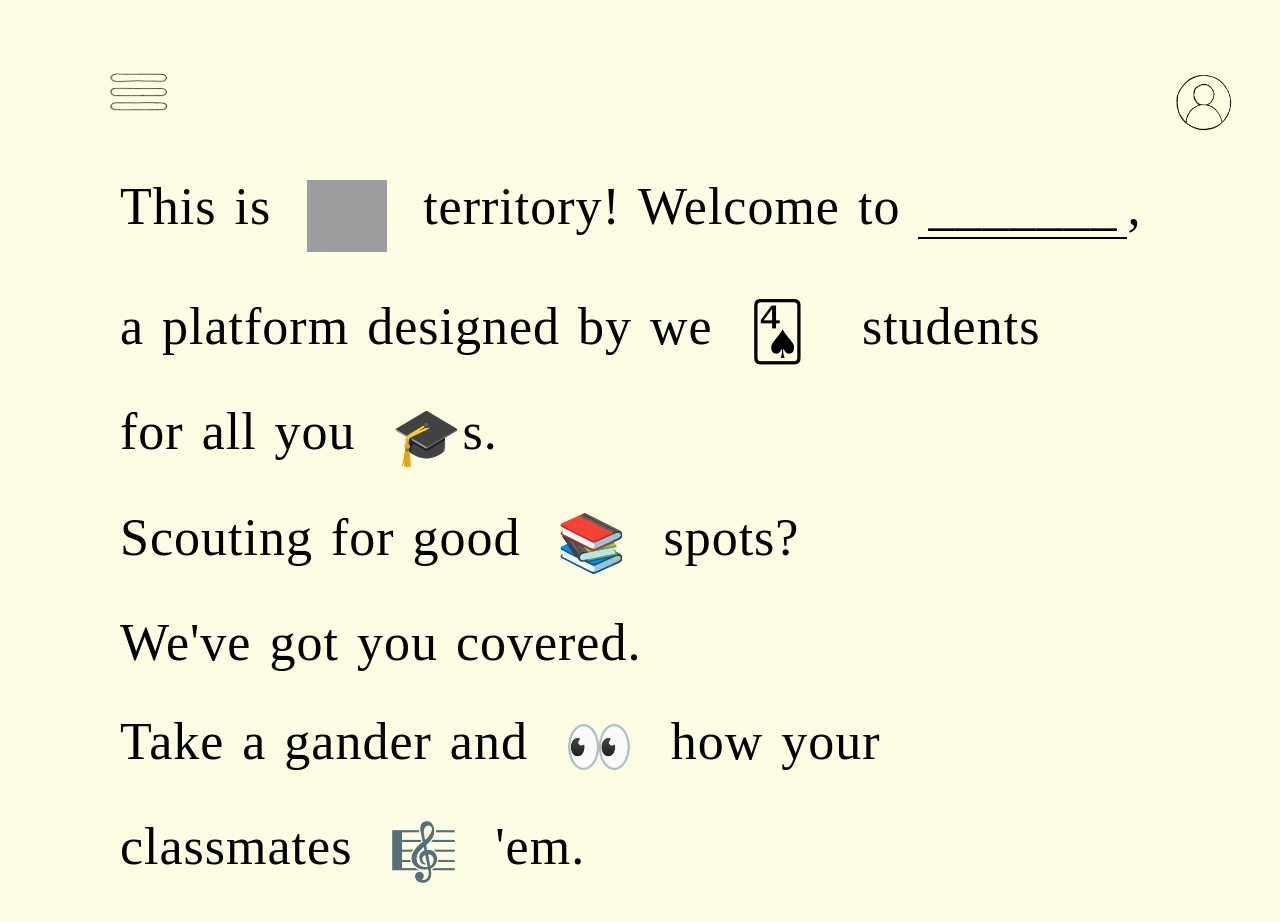
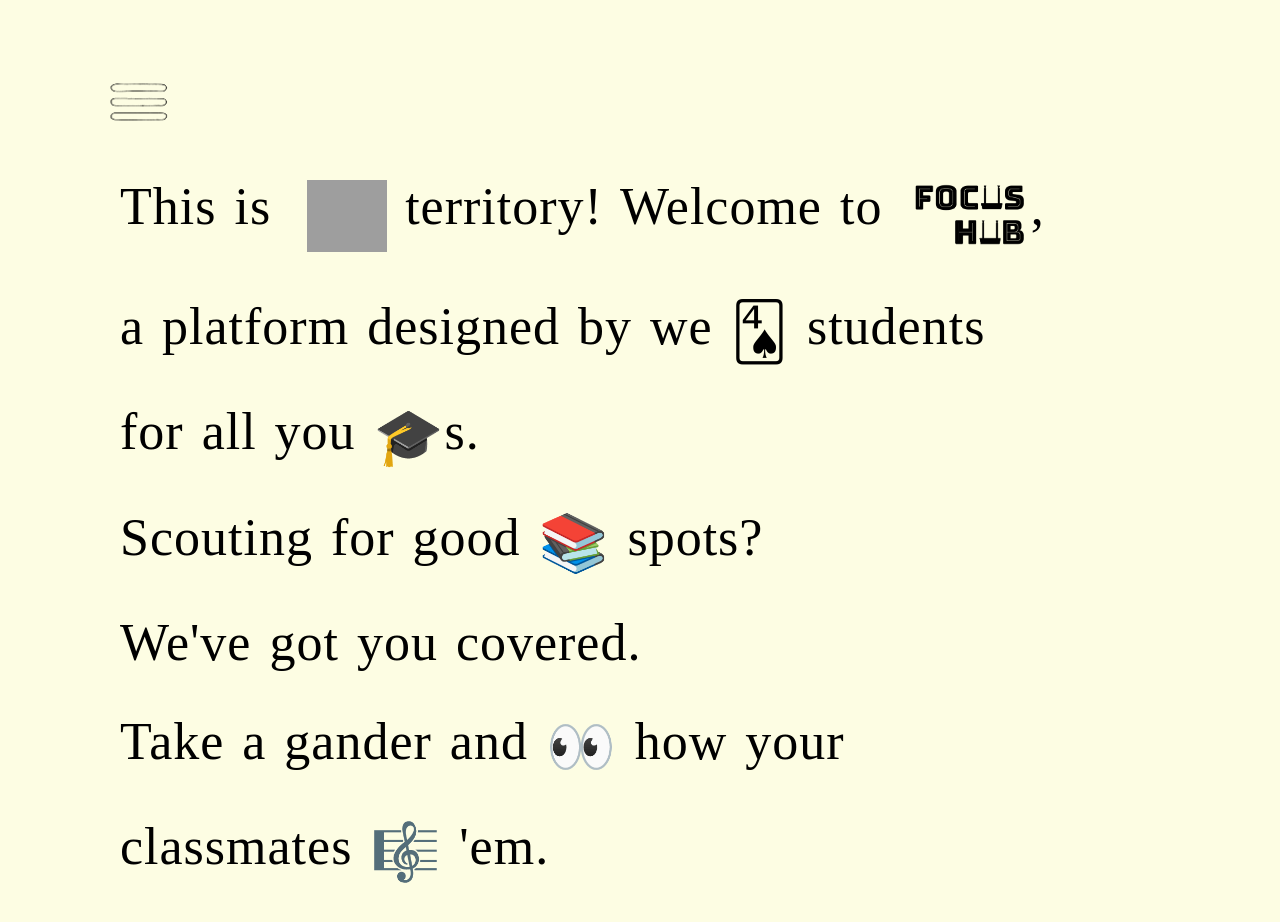
Before and after one commit to joannajames/FocusHub, a Vue app in the folder frontend/: page / in a window 1280 px wide. Shown: the top 922 px of the page. Built offline with nearby package versions, Linux system fonts and the light colour scheme; grey boxes are pictures that could not be loaded; a web font is replaced by a local one.

Commit message:
Update HomePage.vue

```diff
--- a/frontend/src/components/HomePage.vue
+++ b/frontend/src/components/HomePage.vue
@@ -1,40 +1,47 @@
 <template>
   <div class="container">
     <header class="header">
-
       <div class="nav-container">
-        <img src="/icons/Menu_Burger.png" alt="Menu" class="icon menu-icon" @click="toggleDropdown" />
-        <ul v-if="isDropdownOpen" class="dropdown">
+        <img
+          src="/icons/Menu_Burger.png"
+          alt="Menu"
+          class="icon menu-icon"
+        />
+        <ul class="dropdown">
           <li><a href="#" @click="navigateTo('/the_hub')">The Hub</a></li>
           <li><a href="#" @click="navigateTo('/contact_us')">Contact Us</a></li>
+          <li><a href="#" @click="navigateTo('/account')">Account</a></li>
         </ul>
       </div>
 
-      <img src="/icons/User_Account.png" alt="Account" class="icon account-icon" @click="goToAccount" />
     </header>
 
-    <p> This is&nbsp; <img src="https://a.espncdn.com/guid/c9b15717-b2d4-9e2b-2d8f-e02bc806fcae/logos/secondary_logo_on_white_color.png" alt="boston university terrier" class="emoji">&nbsp; territory! Welcome to <span class="blank">_______</span>, </p>
-    <p> a platform designed by we&nbsp; <span class="emoji">🂤 </span>&nbsp; students </p>
-    <p> for all you&nbsp; <span class="emoji">🎓</span>s. </p>
-    <p> Scouting for good&nbsp; <span class="emoji">📚</span>&nbsp; spots? </p>
+    <p>
+      This is&nbsp;
+      <img
+        src="https://a.espncdn.com/guid/c9b15717-b2d4-9e2b-2d8f-e02bc806fcae/logos/secondary_logo_on_white_color.png"
+        alt="Boston University Terrier"
+        class="emoji"
+      />&nbsp;territory!
+      Welcome to
+      <img
+        src="/icons/FocushubLogo.png"
+        alt="FocusHub Logo"
+        class="inline-logo"
+        @click="navigateTo('/')"
+      />,
+    </p>
+
+    <p> a platform designed by we <span class="emoji">🂤</span> students </p>
+    <p> for all you <span class="emoji">🎓</span>s. </p>
+    <p> Scouting for good <span class="emoji">📚</span> spots? </p>
     <p> We've got you covered. </p>
-    <p> Take a gander and&nbsp; <span class="emoji">👀</span>&nbsp; how your </p>
-    <p> classmates&nbsp; <span class="emoji">🎼</span>&nbsp; 'em. </p>
+    <p> Take a gander and <span class="emoji">👀</span> how your </p>
+    <p> classmates <span class="emoji">🎼</span> 'em. </p>
   </div>
 </template>
 
 <script setup>
-import { ref } from 'vue';
-
-const isDropdownOpen = ref(false);
-
-const goToAccount = () => {
-  window.location.href = "/account";
-};
-
-const toggleDropdown = () => {
-  isDropdownOpen.value = !isDropdownOpen.value;
-};
 
 const navigateTo = (path) => {
   window.location.href = path;
@@ -43,7 +50,7 @@ const navigateTo = (path) => {
 
 @font-face {
   font-family: 'Sansation Light';
-  src: url('@/assets/sansation/Sansation-Light.ttf') format('truetype');
+  src: url('@/assets/Sansation_Light.ttf') format('truetype');
   font-weight: normal;
   font-style: normal;
 }
@@ -58,6 +65,7 @@ const navigateTo = (path) => {
   text-align: left;
 }
 
+/* Paragraph text */
 p {
   font-size: 52px;
   line-height: 0.9;
@@ -65,6 +73,7 @@ p {
   letter-spacing: 1px;
 }
 
+/* Emojis and inline icons */
 .emoji {
   width: 80px;
   height: 80px;
@@ -72,11 +81,14 @@ p {
   font-size: 3.5rem;
 }
 
-.blank {
-  border-bottom: 2px solid black;
-  padding: 2px 10px;
+.inline-logo {
+  height: 65px;
+  vertical-align: middle;
+  cursor: pointer;
+  margin: 0 6px;
 }
 
+/* Header Styles */
 .header {
   display: flex;
   justify-content: space-between;
@@ -91,15 +103,12 @@ p {
   z-index: 1000;
 }
 
+/* Icons */
 .icon {
-  width: 200px;
-  height: 150px;
+  width: 220px;
+  height: 170px;
+  margin-top: 20px;
   cursor: pointer;
-}
-
-.account-icon {
-  width: 200px;
-  height: 150px;
 }
 
 .menu-icon {
@@ -107,12 +116,13 @@ p {
   height: 300px;
 }
 
+/* Navigation dropdown */
 .nav-container {
   position: relative;
 }
 
 .dropdown {
-  font-family: 'Sansation Light', sans-serif;
+  display: none;
   position: absolute;
   top: 150px;
   right: 0;
@@ -121,6 +131,12 @@ p {
   list-style: none;
   padding: 10px;
   font-size: 20px;
+  font-family: 'Sansation Light', sans-serif;
+}
+
+/* SHOW on hover */
+.nav-container:hover .dropdown {
+  display: block;
 }
 
 .dropdown li {
```
